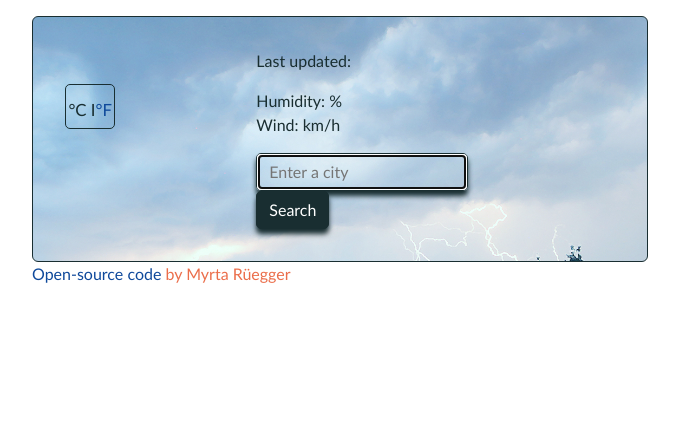
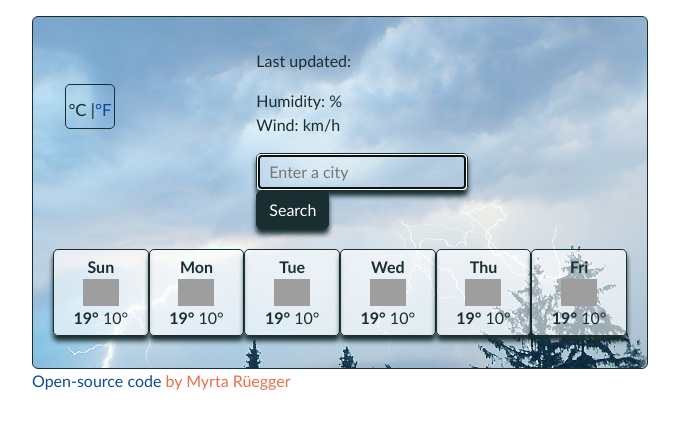
Before and after one commit to Myrtaru/ShecodesWeatherApp, a plain HTML site: page index.html in a window 1280 px wide. Shown: the whole page, without its empty margins (300-979 px from the left). Drawn offline with nearby package versions, Linux system fonts and the light colour scheme; no server answers; grey boxes are pictures that could not be loaded.

Commit message:
Added forecast days

```diff
--- a/index.html
+++ b/index.html
@@ -7,21 +7,21 @@
   <link href="https://cdn.jsdelivr.net/npm/bootstrap@5.0.0-beta3/dist/css/bootstrap.min.css" rel="stylesheet" integrity="sha384-eOJMYsd53ii+scO/bJGFsiCZc+5NDVN2yr8+0RDqr0Ql0h+rP48ckxlpbzKgwra6" crossorigin="anonymous">
   <link rel="stylesheet" href="src/styles.css" />
 <script src="https://unpkg.com/axios/dist/axios.min.js"></script>
-<title>Weather App</title>
+<title>Vanilla Weather App</title>
 </head>
 <body>
-  <div class="container">
+<div class="container">
  <div class="card"
-        <div class="card-body">
+  <div class="card-body">
     <div class="row">
       <div class="col-sm-4">
-        <div class="clearfix weatherOverview">
+        <div class="weatherOverview">
          <img src="" alt="" id="icon" class="float-left" />
         <p id="description"></p>
           <span class="dayTemperature"><strong id="dayTemp"></strong>
               <span class="units">
                 <a href="#" id="linkCelsiusDay" class="active">°C</a>
-                I<a href="#" id="linkFahrenheitDay">°F</a></span>
+                |<a href="#" id="linkFahrenheitDay">°F</a></span>
               </span>
         </div>
       </div>
@@ -29,10 +29,9 @@
       <ul>
         <li>Last updated:</li>
        <p>
-     <span id="date"></span>
+       <span id="date"></span>
        </p>
        <h1 id="city"></h1>
-
         <li>
           Humidity: <span id="humidity"></span>%
         </li>
@@ -53,13 +52,14 @@
             </button>
           </form>
       </div>
+      <div class="weatherForecast" id="forecast">
+      </div>
     </div>
-  </div>
-   <div>
+   </div>
+  <div>
    <a href="https://github.com/Myrtaru/ShecodesWeatherApp" target="-blank">Open-source code</a>
   <span style="color:rgb(235, 110, 75)"> by Myrta Rüegger</span>
   </div>
-   </div>
   </div>
   <script src="src/index.js"></script>
 </body>
--- a/src/index.js
+++ b/src/index.js
@@ -19,6 +19,30 @@ function formatDate(timestamp) {
   ];
   let day = days[date.getDay()];
   return `${day} ${hours}:${minutes}`;
+}
+
+function showForecast(){
+  let forecast = document.querySelector("#forecast");
+  let shortDays = ["Sun", "Mon", "Tue", "Wed", "Thu", "Fri"];
+  let forecastHTML = `<div class="row">`;
+  shortDays.forEach(function (shortDay){
+  forecastHTML = forecastHTML +`
+    <div class="col-2">
+      <div class="weatherForecastDate">${shortDay}</div>
+      <img
+        src="http://openweathermap.org/img/wn/50d@2x.png"
+        alt=""
+        width="36"
+      />
+      <div class="weatherForecastTemp">
+        <span class="weatherForecastTempMax">19°</span>
+        <span class="weatherForecastTempMin">10°</span>
+      </div>
+    </div>
+  `;
+  });
+  forecastHTML = forecastHTML + `</div>`;
+forecast.innerHTML= forecastHTML;
 }
 function showTemperature(response) {
   celsiusTemp = response.data.main.temp;
@@ -62,6 +86,7 @@ function showCelsiusTemp(event) {
 }
 let celsiusTemp = null;
 
+
 let formInput = document.querySelector("#search-form");
 formInput.addEventListener("submit", submitSearch);
 
@@ -72,3 +97,4 @@ let celsiusLink = document.querySelector("#linkCelsiusDay");
 celsiusLink.addEventListener("click", showCelsiusTemp);
 
 searchCity("Zurich");
+showForecast();
--- a/src/styles.css
+++ b/src/styles.css
@@ -1,6 +1,6 @@
 body{
   color: #192e31;
-  font-family: "Gill Sans", "Gill Sans MT", Calibri, "Trebuchet MS", sans-serif;
+  font-family: "Gill Sans", "Gill Sans MT", "Calibri", "Trebuchet MS", sans-serif;
 }
 h1 {
   font-size: 3em;
@@ -62,6 +62,7 @@ border-radius: 6px;
   padding: 0.3em 0.1em;
   border: 1px solid#192e31;
   border-radius: 5px;
+
 }
 .units {
 font-size: 0.7em;
@@ -70,3 +71,19 @@ font-size: 0.7em;
 color:#192e31;
 cursor: default;
 }
+.col-2{
+  background: rgba(255, 255, 255, 0.6);
+  color:#192e31;
+  padding: 0.3em 0.1em;
+  border: 1px solid#192e31;
+  border-radius: 5px;
+  box-shadow:#192e31 0px 5px 5px 0;
+}
+.weatherForecast{
+  margin-top: 20px;
+  text-align: center;
+}
+.weatherForecastTempMax,
+.weatherForecastDate{
+  font-weight: bold;
+}
```
